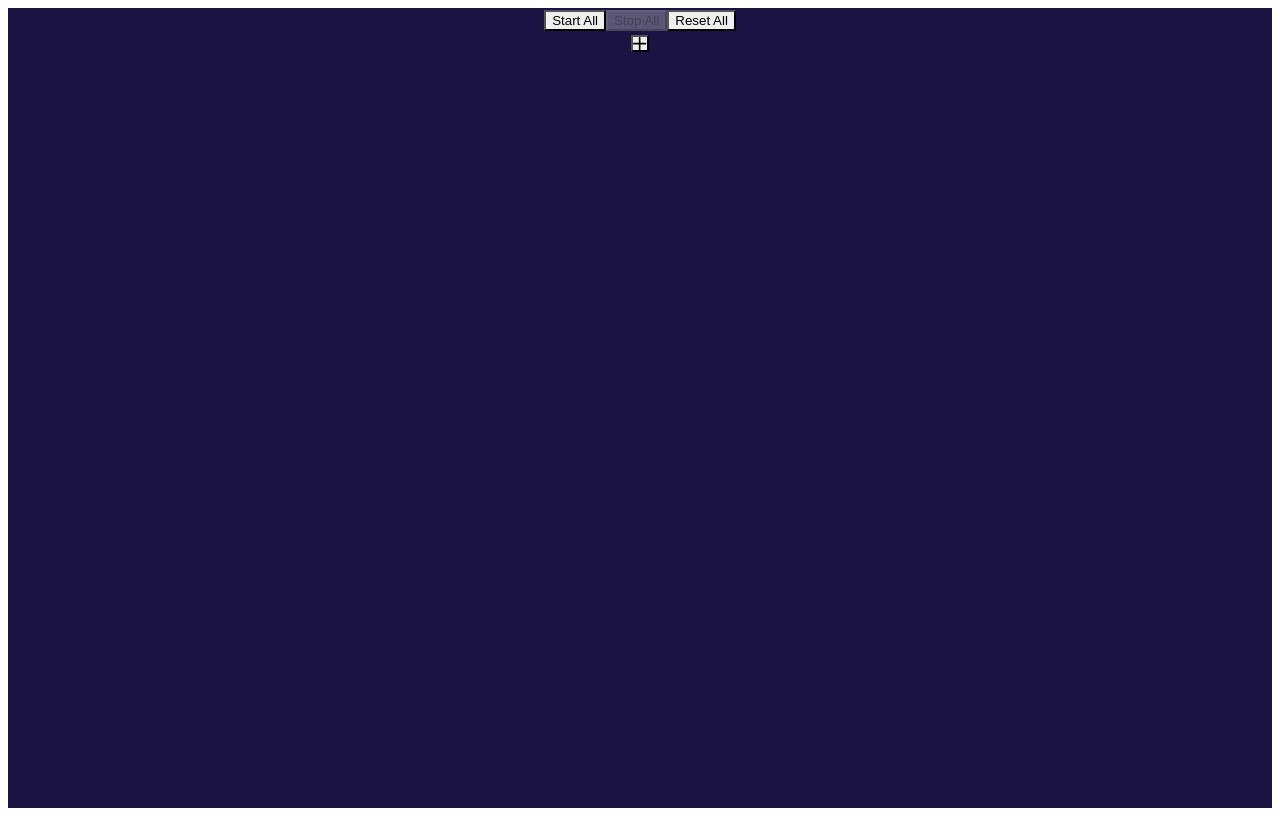
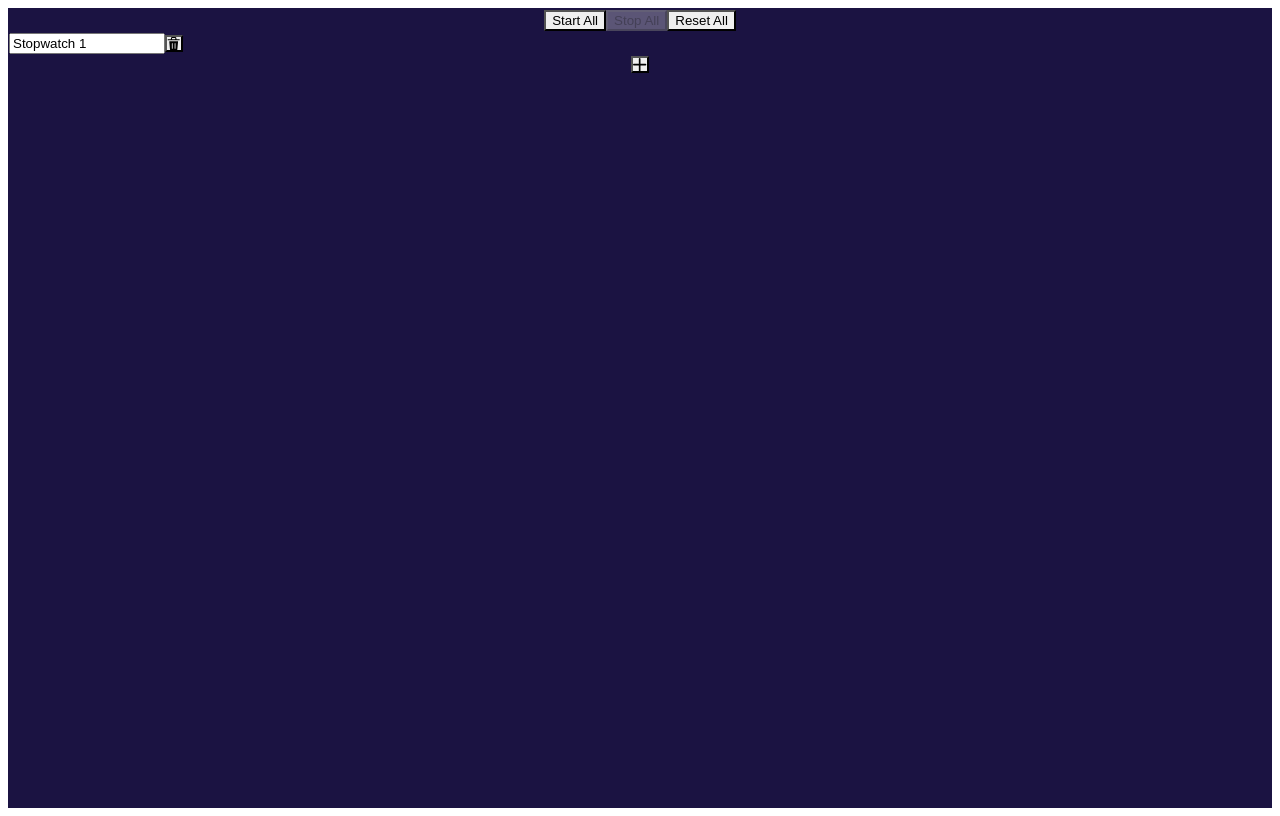
Before and after one commit to cgreggescalante/multi-stopwatch, a Gatsby site: page / in a window 1280 px wide. Built offline with nearby package versions, Linux system fonts and the light colour scheme; Gatsby itself is replaced by a stand-in of ours.

Commit message:
Hide add stopwatch while running

```diff
--- a/src/components/multiStopwatch/component.tsx
+++ b/src/components/multiStopwatch/component.tsx
@@ -1,7 +1,7 @@
 import React, { useEffect, useState } from 'react';
-import { Button, ButtonGroup, Center, IconButton, VStack } from '@chakra-ui/react';
+import { Box, Button, ButtonGroup, Center, IconButton, VStack } from '@chakra-ui/react';
 import { StopwatchRow } from './stopwatchRow';
-import { anyRunning, useMultiStopwatch } from 'utils';
+import { anyRunning, StopwatchState, useMultiStopwatch } from 'utils';
 import { AddIcon } from '@chakra-ui/icons';
 
 const MultiStopwatchComponent = () => {
@@ -29,7 +29,7 @@ const MultiStopwatchComponent = () => {
   }, []);
 
   return (
-    <>
+    <Box m={1}>
       {/* Controls */}
       <Center mb={2} mt={2}>
         <ButtonGroup isAttached variant={'solid'}>
@@ -65,16 +65,17 @@ const MultiStopwatchComponent = () => {
         ))}
       </VStack>
 
+      {stopwatches.some(sw => sw.state === StopwatchState.NOT_STARTED) && (
         <Center mt={2}>
           <IconButton
             colorScheme={'green'}
-          isDisabled={anyRunning(stopwatches)}
             aria-label={'Add Stopwatch'}
             onClick={createStopwatch}
             icon={<AddIcon />}
           />
         </Center>
-    </>
+      )}
+    </Box>
   );
 };
 
--- a/src/components/multiStopwatch/stopwatchRow/component.tsx
+++ b/src/components/multiStopwatch/stopwatchRow/component.tsx
@@ -1,6 +1,6 @@
-import { Center, HStack, Text, VStack } from '@chakra-ui/react';
+import { Box, Center, HStack, Text, VStack } from '@chakra-ui/react';
 import React from 'react';
-import { formatMs, getCurrentLap, getElapsedTime, StopwatchData } from 'utils';
+import { formatMs, getCurrentLap, getElapsedTime, StopwatchData, StopwatchState } from 'utils';
 import { LapData } from './lapData';
 import { RowControls } from './rowControls';
 
@@ -18,6 +18,8 @@ interface StopwatchRowProps {
 export const StopwatchRow = ({ sw, index, stop, lap, now, remove, setName }: StopwatchRowProps) => (
   <HStack spacing={0}>
     <RowControls sw={sw} stop={stop} lap={lap} index={index} remove={remove} setName={setName} />
+    {sw.state !== StopwatchState.NOT_STARTED && (
+      <>
         <Center m={0} p={1}>
           <VStack spacing={0}>
             <Text fontSize={'sm'}>{sw.laps.length + 1}</Text>
@@ -30,5 +32,7 @@ export const StopwatchRow = ({ sw, index, stop, lap, now, remove, setName }: Sto
         {sw.laps.map((_, i) => (
           <LapData key={i} laps={sw.laps} startTime={sw.startTime} index={sw.laps.length - i - 1} />
         ))}
+      </>
+    )}
   </HStack>
 );
--- a/src/components/multiStopwatch/stopwatchRow/rowControls.tsx
+++ b/src/components/multiStopwatch/stopwatchRow/rowControls.tsx
@@ -17,7 +17,12 @@ export const RowControls = ({ sw, stop, lap, remove, setName }: RowControlsProps
     case StopwatchState.NOT_STARTED:
       return (
         <>
-          <Input size={'md'} value={sw.name} onChange={e => setName(e.target.value)} />
+          <Input
+            maxWidth={'20ch'}
+            size={'md'}
+            value={sw.name}
+            onChange={e => setName(e.target.value)}
+          />
           <IconButton
             colorScheme={'red'}
             onClick={remove}
--- a/src/utils/multiStopwatch/useMultiStopwatch.ts
+++ b/src/utils/multiStopwatch/useMultiStopwatch.ts
@@ -23,7 +23,7 @@ const createEmptyStopwatch = (n: number): StopwatchData => ({
 });
 
 const useMultiStopwatch = (): MultiStopwatchData => {
-  const [stopwatches, setStopwatches] = useState<StopwatchData[]>([]);
+  const [stopwatches, setStopwatches] = useState<StopwatchData[]>([createEmptyStopwatch(1)]);
 
   const createStopwatch = () => {
     setStopwatches(prevStopwatches => [
```
Lines whose indentation alone changed are shown as unchanged.
